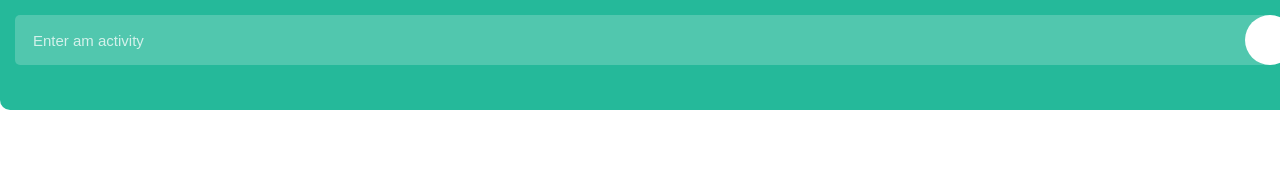
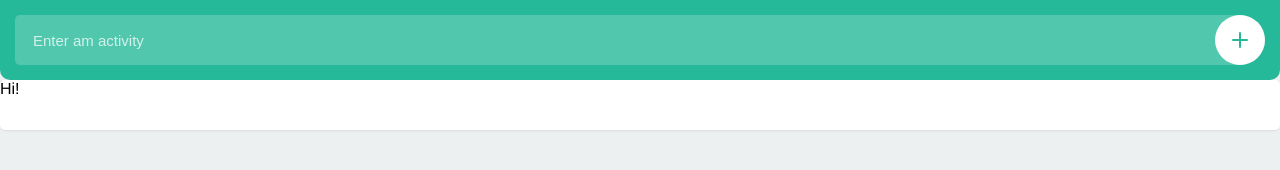
Before and after one commit to Jason-xu96/to-do-list, a plain HTML site: page index.html in a window 1280 px wide. Drawn offline with Linux system fonts and the light colour scheme.

Commit message:
add reset.min.css

```diff
--- /dev/null
+++ b/css/reset.min.css
@@ -0,0 +1 @@
+html,body,div,span,applet,object,iframe,h1,h2,h3,h4,h5,h6,p,blockquote,pre,a,abbr,acronym,address,big,cite,code,del,dfn,em,img,ins,kbd,q,s,samp,small,strike,strong,sub,sup,tt,var,b,u,i,center,dl,dt,dd,ol,ul,li,fieldset,form,label,legend,table,caption,tbody,tfoot,thead,tr,th,td,article,aside,canvas,details,embed,figure,figcaption,footer,header,hgroup,menu,nav,output,ruby,section,summary,time,mark,audio,video{margin:0;padding:0;border:0;vertical-align:baseline}article,aside,details,figcaption,figure,footer,header,hgroup,menu,nav,section{display:block}body,html{width:100%;height:100%}body{-webkit-font-smoothing:antialiased;-moz-font-smoothing:antialiased;-moz-osx-font-smoothing:grayscale;-webkit-text-size-adjust:none;margin:0;padding:0;font-family:"Helvetica Neue",Helvetica,Arial,sans-serif}ol,ul{list-style:none}hr{border:0;height:1px;background:#ccc}blockquote,q{quotes:none}blockquote:before,blockquote:after,q:before,q:after{content:'';content:none}table{border-collapse:collapse;border-spacing:0}*{margin:0;padding:0;list-style:none;box-sizing:border-box}html,input,select,textarea,button,a{-webkit-tap-highlight-color:rgba(0,0,0,0)}
--- a/css/stylesheet.css
+++ b/css/stylesheet.css
@@ -1,4 +1,10 @@
 @charset "UTF-8";
+
+body
+{
+  background: #edf0f1;
+  padding: 80px 0 0 0;
+}
 
 header
 {
@@ -16,9 +22,8 @@ header
 
 header input
 {
-  width: 95%;
+  width: 100%;
   height: 50px;
-  float: left;
   color: #fff;
   font-size: 15px;
   font-weight: 400;
@@ -57,8 +62,40 @@ header button
   border: 0px;
   box-shadow: none;
   outline: none;
+  cursor: pointer;
 
   -webkit-appearance: none;
   -moz-appearance: none;
   appearance: none;
 }
+
+.add
+{
+  width: 16px;
+  height: 16px;
+  position: absolute;
+  top: 50%;
+  left: 50%;
+  margin: -8px 0 0 -8px;
+}
+
+.fill
+{
+  fill: #25b99a;
+}
+
+ul.to-do
+{
+  width: 100%;
+  float: left;
+}
+
+ul.to-do li
+{
+  width: 100%;
+  height: 50px;
+  float: left;
+  background: #fff;
+  border-radius: 5px;
+  box-shadow: 0px 1px 2px rgba(44, 66, 80, 0.10);
+}
--- a/index.html
+++ b/index.html
@@ -4,14 +4,23 @@
   <meta charset="utf-8">
   <title>To-do list</title>
 
+  <link rel="stylesheet" type="text/css" href="css/reset.min.css">
   <link rel="stylesheet" type="text/css" href="css/stylesheet.css">
 </head>
 
 <body>
   <header>
-    <input type="text" placeholder="Enter am activity"></input>
-    <button></button>
+    <input type="text" id="item" placeholder="Enter am activity"></input>
+    <button id="addItem">
+      <img class="add fill" src="images/add.svg">
+    </button>
   </header>
+
+  <div class="list">
+    <ul class="to-do">
+      <li>Hi!</li>
+    </ul>
+  </div>
   <script type="text/javascript" src="js/script.js"></script>
 </body>
 
--- a/js/script.js
+++ b/js/script.js
@@ -0,0 +1,7 @@
+function buttonClicked()
+{
+  var value = document.getElementById('item').value;
+  if(value){}
+}
+
+document.getElementById('addItem').addEventListener('click', buttonClicked);
```
Also changed, not shown: images/add.svg (renamed from images/add_icon.svg), images/done.svg (renamed from images/done_icon.svg), images/remove.svg (renamed from images/remove_icon.svg).
